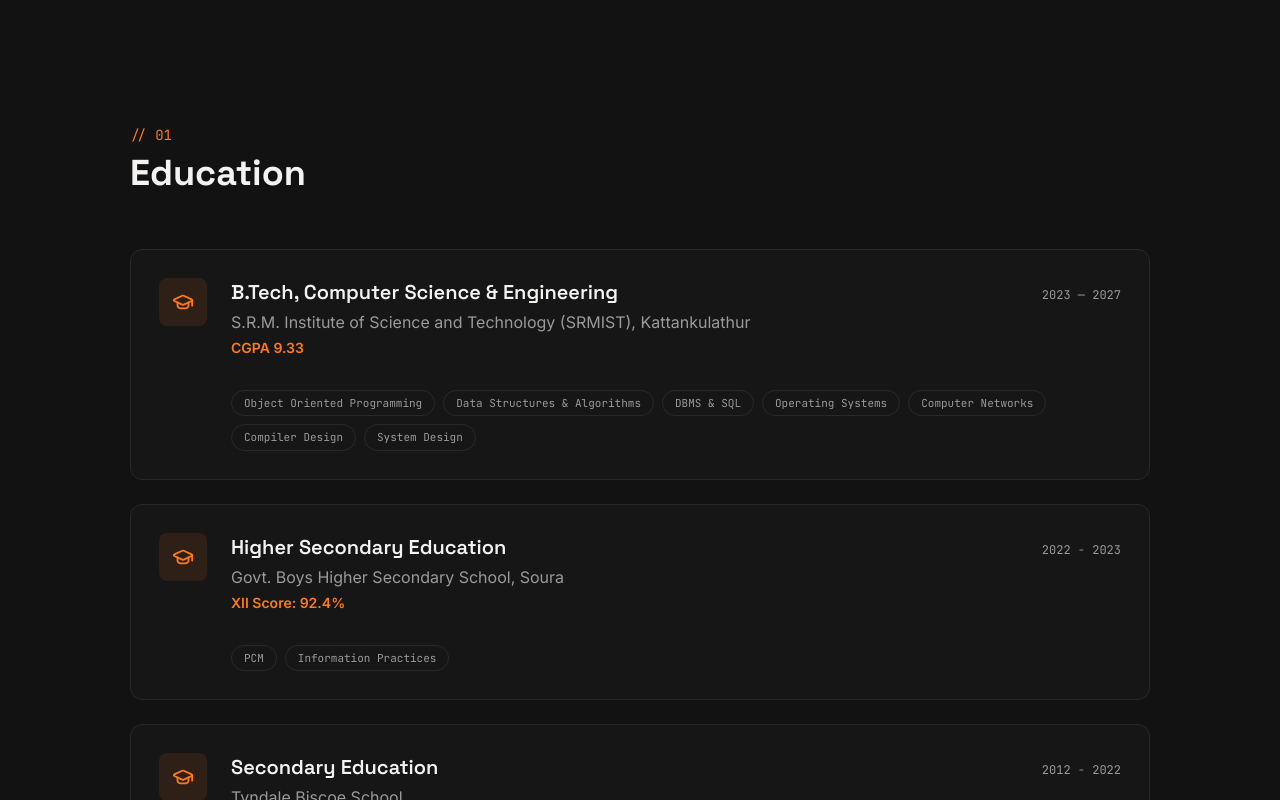
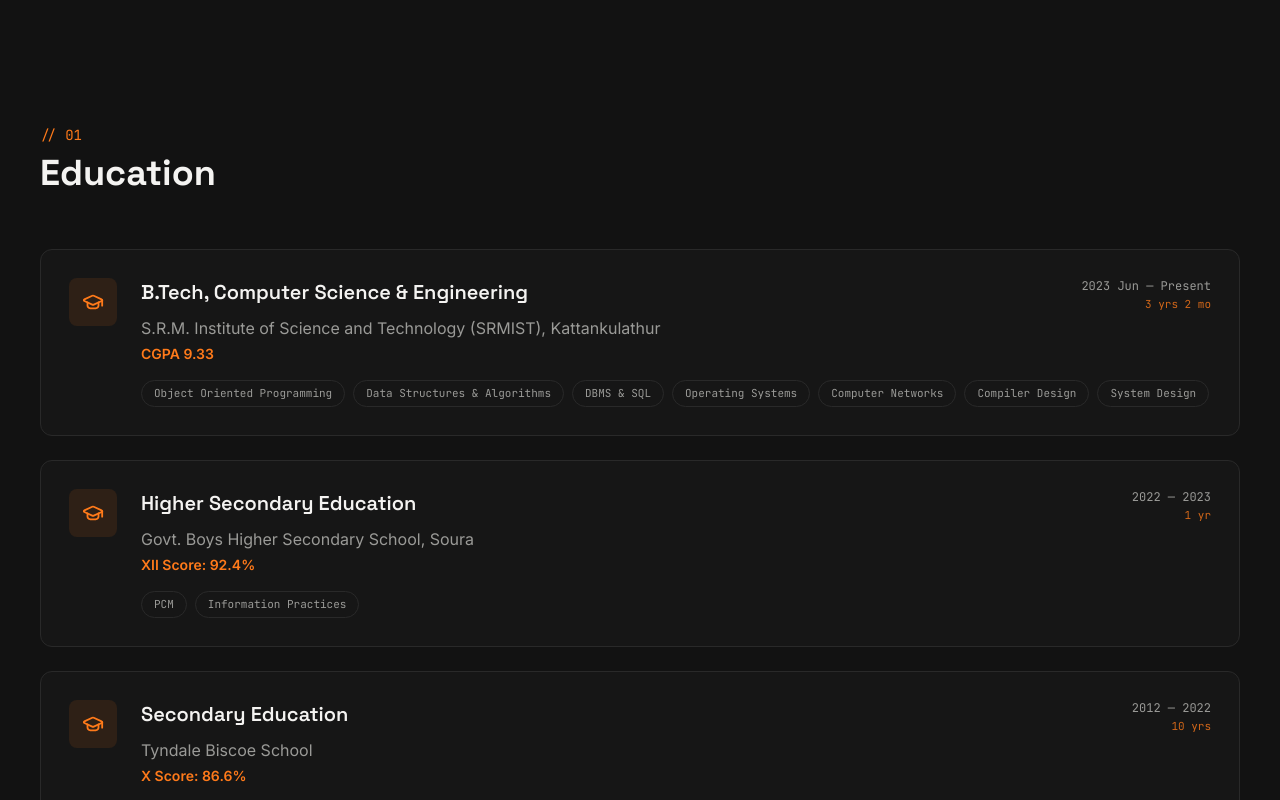
Before and after one commit to zohran-ahmad/Portfolio, a React (Vite) app: page / in a window 1280 px wide. Shown: the part 1000-1800 px from the top of the page. Built offline with nearby package versions, Linux system fonts and the light colour scheme.

Commit message:
added duration functionality to education.jsx

```diff
--- a/src/components/Education.jsx
+++ b/src/components/Education.jsx
@@ -1,12 +1,13 @@
 import { GraduationCap } from "lucide-react";
 import { education } from "../data";
+import { formatPeriod, calculateDuration } from "../utils/duration";
 import Reveal from "./Reveal";
 import SectionHeading from "./SectionHeading";
 
 export default function Education() {
   return (
     <section id="education" className="py-24 md:py-32">
-      <div className="max-w-[1100px] mx-auto px-6 md:px-10">
+      <div className="max-w-[1600px] mx-auto px-6 md:px-10">
         <Reveal>
           <SectionHeading index="01" title="Education" />
         </Reveal>
@@ -19,19 +20,23 @@ export default function Education() {
                   <GraduationCap size={22} />
                 </div>
                 <div className="flex-1">
-                  <div className="flex flex-wrap items-baseline justify-between gap-x-4 gap-y-1">
+                  <div className="flex flex-wrap items-start justify-between gap-x-4 gap-y-1">
                     <h3 className="font-display text-xl font-semibold text-ink">
                       {item.degree}
                     </h3>
-                    <span className="font-mono text-xs text-muted">
-                      {item.period}
-                    </span>
+                    <div className="text-right shrink-0">
+                      <div className="font-mono text-xs text-muted">
+                        {formatPeriod(item.start, item.end)}
+                      </div>
+                      <div className="font-mono text-[11px] text-accent/80 mt-0.5">
+                        {calculateDuration(item.start, item.end)}
+                      </div>
+                    </div>
                   </div>
                   <p className="mt-1 text-muted">{item.school}</p>
                   <p className="mt-1 text-accent font-semibold text-sm">
                     {item.detail}
                   </p>
-                  <div className="mt-4 flex flex-wrap gap-2">
                   {item.coursework && item.coursework.length > 0 && (
                     <div className="mt-4 flex flex-wrap gap-2">
                       {item.coursework.map((c) => (
@@ -46,7 +51,6 @@ export default function Education() {
                   )}
                 </div>
               </div>
-              </div>
             </Reveal>
           ))}
         </div>
--- a/src/data.js
+++ b/src/data.js
@@ -49,7 +49,8 @@ export const education = [
   {
     degree: "B.Tech, Computer Science & Engineering",
     school: "S.R.M. Institute of Science and Technology (SRMIST), Kattankulathur",
-    period: "2023 — 2027",
+    start: "2023 Jun",
+    end: "Present",
     detail: "CGPA 9.33",
     coursework: [
       "Object Oriented Programming",
@@ -64,7 +65,8 @@ export const education = [
   {
     degree: "Higher Secondary Education",
     school: "Govt. Boys Higher Secondary School, Soura",
-    period: "2022 - 2023",
+    start: "2022",
+    end: "2023",
     detail: "XII Score: 92.4%",
     coursework: [
       "PCM",
@@ -74,7 +76,8 @@ export const education = [
   {
     degree: "Secondary Education",
     school: "Tyndale Biscoe School",
-    period: "2012 - 2022",
+    start: "2012",
+    end: "2022",
     detail: "X Score: 86.6%",
   },
 ];
--- /dev/null
+++ b/src/utils/duration.js
@@ -0,0 +1,56 @@
+const MONTH_ABBR = [
+  "jan", "feb", "mar", "apr", "may", "jun",
+  "jul", "aug", "sep", "oct", "nov", "dec",
+];
+
+// "2022" -> { year: 2022, month: null }
+// "2022 Jan" -> { year: 2022, month: 0 }
+function parseDatePart(value) {
+  const [yearPart, monthPart] = value.trim().split(/\s+/);
+  const year = parseInt(yearPart, 10);
+  let month = null;
+  if (monthPart) {
+    const idx = MONTH_ABBR.indexOf(monthPart.slice(0, 3).toLowerCase());
+    if (idx !== -1) month = idx;
+  }
+  return { year, month };
+}
+
+export function isPresent(end) {
+  return end.trim().toLowerCase() === "present";
+}
+
+// Display label, e.g. "2022 — 2026" or "2023 Jun — Present"
+export function formatPeriod(start, end) {
+  return `${start} — ${isPresent(end) ? "Present" : end}`;
+}
+
+function formatDuration(years, months) {
+  const yrPart = years > 0 ? `${years} yr${years === 1 ? "" : "s"}` : "";
+  const moPart = months > 0 ? `${months} mo` : "";
+  if (yrPart && moPart) return `${yrPart} ${moPart}`;
+  return yrPart || moPart || "0 mo";
+}
+
+// "2022", "2026" -> "4 yrs"
+// "2020 Jan", "2020 Jul" -> "6 mo"
+// "2021 Feb", "2023 Apr" -> "2 yrs 2 mo"
+// "2023", "Present" -> calculated against today
+export function calculateDuration(start, end) {
+  const startDate = parseDatePart(start);
+  const present = isPresent(end);
+  const endDate = present
+    ? { year: new Date().getFullYear(), month: new Date().getMonth() }
+    : parseDatePart(end);
+
+  // both sides are year-only and end isn't "Present" -> plain year count
+  if (startDate.month === null && endDate.month === null && !present) {
+    return formatDuration(Math.max(0, endDate.year - startDate.year), 0);
+  }
+
+  const startTotal = startDate.year * 12 + (startDate.month ?? 0);
+  const endTotal = endDate.year * 12 + (endDate.month ?? 0);
+  const totalMonths = Math.max(0, endTotal - startTotal);
+
+  return formatDuration(Math.floor(totalMonths / 12), totalMonths % 12);
+}
```
Lines whose indentation alone changed are shown as unchanged.
